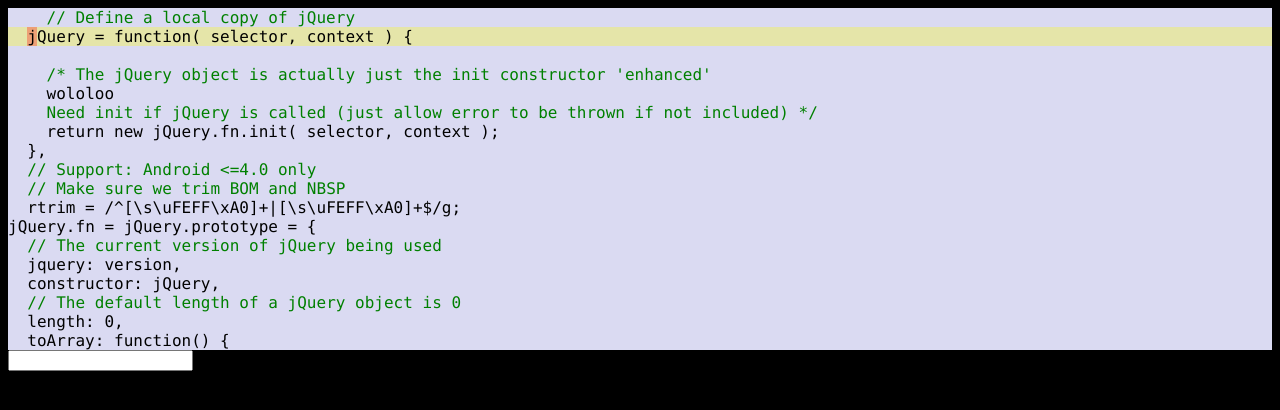
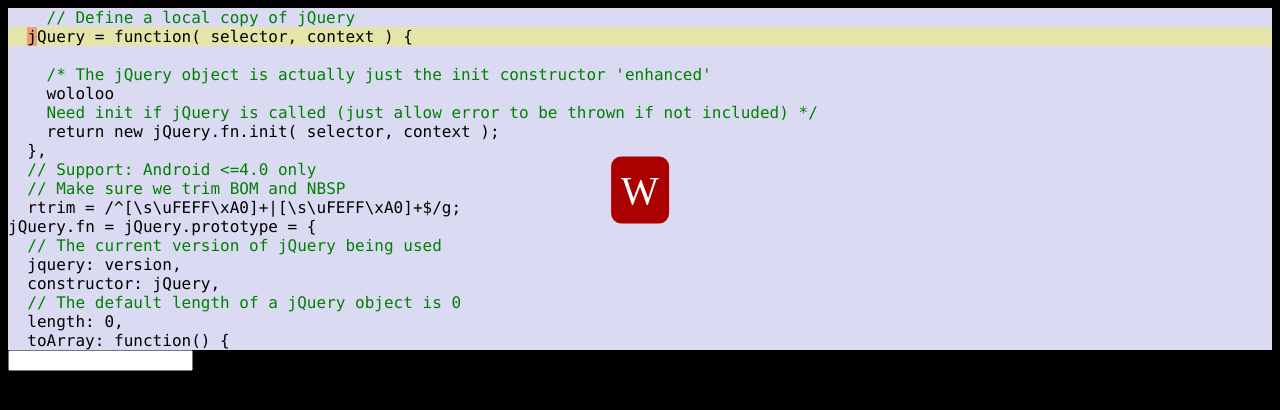
Before and after one commit to Juicedi/js-tt, a website: page index.html in a window 1280 px wide. Drawn offline with Linux system fonts and the light colour scheme.

Commit message:
Wrong button presed warning sign

```diff
--- a/index.html
+++ b/index.html
@@ -8,8 +8,11 @@
   <link rel="stylesheet" type="text/css" media="screen" href="./styles/styles.css" />
 </head>
 <body>
-  <div id="code-area"></div>
-  <input id="invis-input" type="text">
+  <div id="application">
+    <div id="code-area"></div>
+    <div id="wrong-button-warning">W</div>
+    <input id="invis-input" type="text">
+  </div>
 </body>
 <script src="./scripts/character.js"></script>
 <script src="./scripts/line.js"></script>
--- a/scripts/app.js
+++ b/scripts/app.js
@@ -4,6 +4,7 @@
     this.totalLinesCompleted = 0;
     this.currentLine = 0;
     this.currentChar = 0;
+    this.currentTextIndex = 0;
     this.lastCorrect = 0;
     this.started = false;
   };
@@ -134,7 +135,30 @@
     console.log('  comments: ' + comments);
   };
 
-  App.prototype.initText = function(index) {
+  App.prototype.wrongButtonFlash = function(eventKey) {
+    var warning = document.querySelector('#wrong-button-warning');
+    var key = eventKey;
+
+    if ((/Tab|Shift|Control|Alt|CapsLock/).test(key)) {
+      return;
+    }
+
+    if (key === ' ') {
+      key = 'Space';
+    }
+
+    clearTimeout(this.timeout);
+    warning.innerHTML = key;
+    warning.style.transition = 'none';
+    warning.style.opacity = 0.8;
+
+    this.timeout = setTimeout(() => {
+      warning.style.transition = 'opacity 0.6s';
+      warning.style.opacity = 0;
+    }, 300);
+  };
+
+  App.prototype.initText = function() {
     const checkInput = function(e) {
       e.preventDefault();
       const chars = this.texts[0].lines[this.totalLinesCompleted].characters;
@@ -145,18 +169,21 @@
         || (e.key === 'Enter' && this.currentChar === chars.length - 1)
       ) {
         this.nextChar();
+      } else {
+        this.wrongButtonFlash(e.key);
       }
     };
 
-    this.texts[index].showText(0);
-    this.texts[index].input.addEventListener('keydown', checkInput.bind(this));
+    this.texts[this.currentTextIndex].showText(0);
+    this.texts[this.currentTextIndex].input.addEventListener('keydown', checkInput.bind(this));
     this.start();
   };
 
   App.prototype.run = function() {
     const cb = function(text) {
       this.addNewText(text);
-      this.initText(this.texts.length - 1);
+      this.currentTextIndex = this.texts.length - 1;
+      this.initText();
     };
 
     this.getText('./resources/text.txt', cb.bind(this));
--- a/styles/styles.css
+++ b/styles/styles.css
@@ -1,10 +1,34 @@
 html {
   background-color: black;
 }
+
+#application {
+  position: relative;
+}
+
+#wrong-button-warning {
+  background-color: #a00;
+  border-radius: 10px;
+  color: white;
+  font-size: 40px;
+  left: 50%;
+  padding: 10px 10px;
+  pointer-events: none;
+  position: absolute;
+  top: 50%;
+  transform: translate(-50%, -50%);
+}
+
 #code-area {
   font-family: consolas;
   background-color: rgba(230, 230, 255, 0.95);
 }
+
+/*
+#invis-input {
+  position: absolute;
+}
+*/
 
 .highlight {
   background-color: rgba(255, 255, 0, 0.3);
```
Also changed, not shown: .eslintrc.js.
